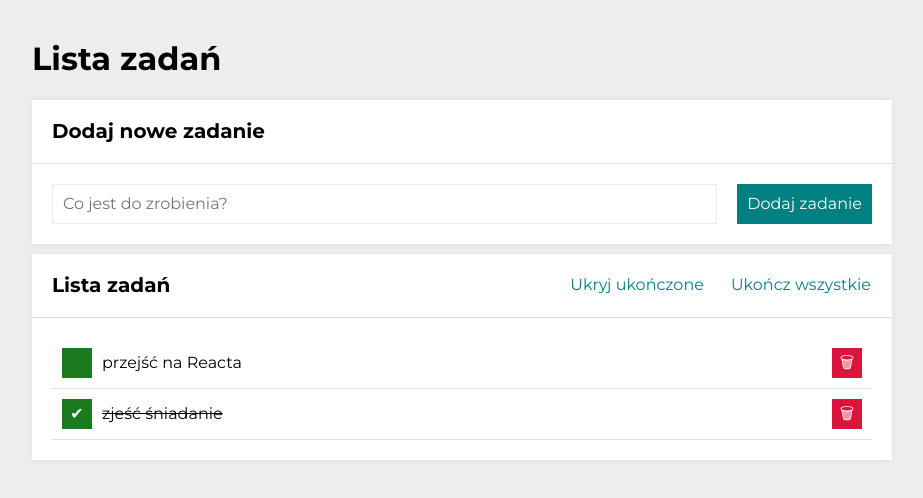
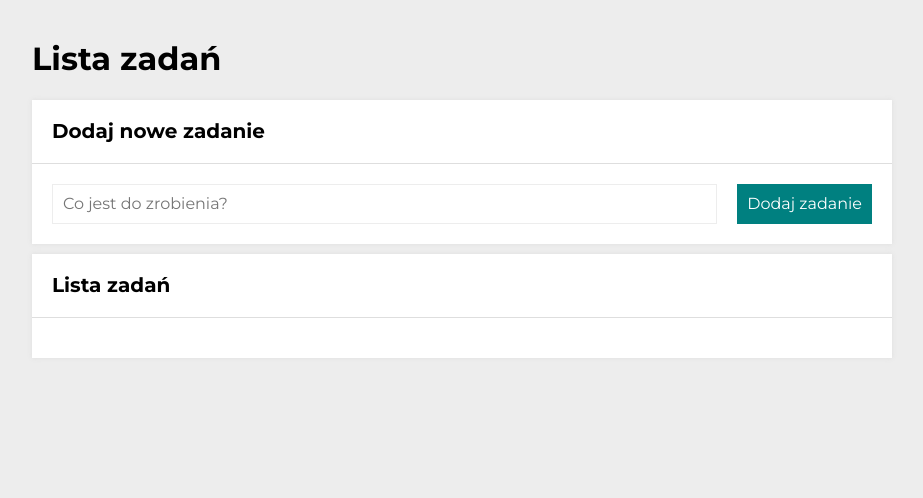
Before and after one commit to namerafal/todos-list-react, a React (Create React App) app: page / in a window 1280 px wide. Shown: the top 498 px of the page, without its empty margins (178-1101 px from the left). Built offline with nearby package versions, Linux system fonts and the light colour scheme.

Commit message:
removed defaultTasks

```diff
--- a/src/App.js
+++ b/src/App.js
@@ -6,14 +6,14 @@ import Section from "./Section";
 import Header from "./Header";
 import Container from "./Container";
 
-const defaultTasks = [
-  { id: 1, content: "przejść na Reacta", done: false },
-  { id: 2, content: "zjeść śniadanie", done: true },
-];
+// const defaultTasks = [
+//   { id: 1, content: "przejść na Reacta", done: false },
+//   { id: 2, content: "zjeść śniadanie", done: true },
+// ];
 
 function App() {
   const [hideDone, setHideDone] = useState(false);
-  const [tasks, setTasks] = useState(defaultTasks);
+  const [tasks, setTasks] = useState([]);
 
   const toggleHideDone = () => {
     setHideDone(hideDone => !hideDone);
```
